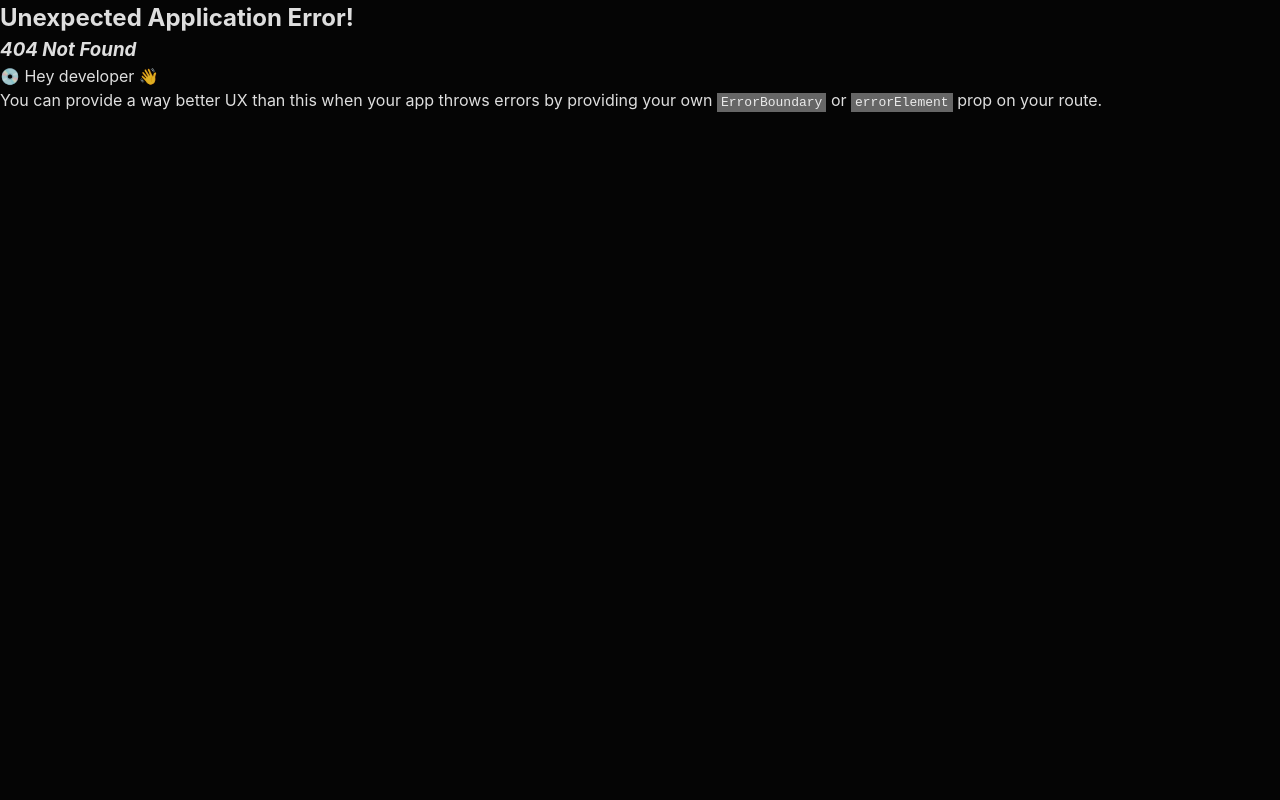
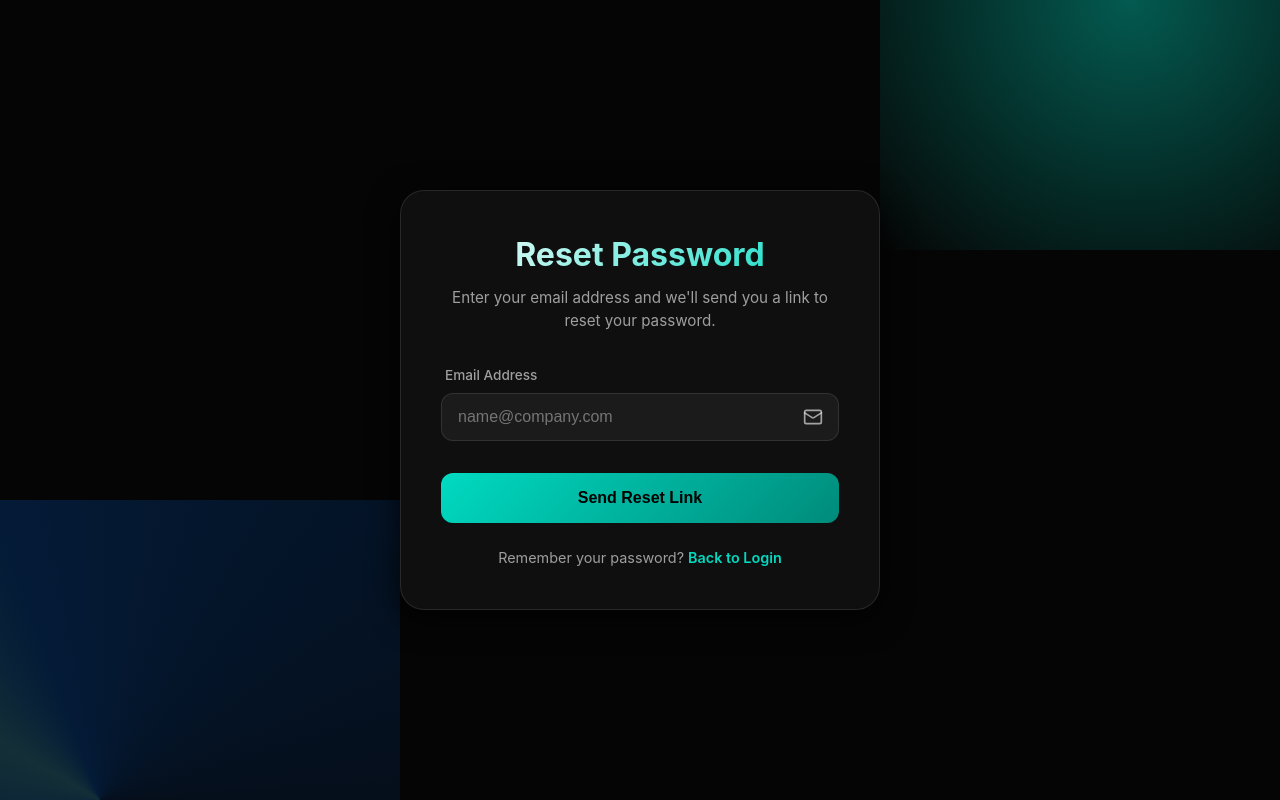
Before and after one commit to Navin-xmr/navin-frontend, a React (Vite) app in the folder frontend/: page /forgot-password in a window 1280 px wide. Before the commit this address had no page. Built offline with nearby package versions, Linux system fonts and the light colour scheme.

Commit message:
feat: add forgot password page

```diff
--- a/frontend/src/App.tsx
+++ b/frontend/src/App.tsx
@@ -2,6 +2,7 @@ import { createBrowserRouter, RouterProvider } from 'react-router-dom';
 import Home from './pages/Home/Home';
 import Signup from './pages/auth/Signup/Signup';
 import Login from './pages/auth/Login/Login';
+import ForgotPassword from './pages/auth/ForgotPassword/ForgotPassword';
 import CustomerDashboard from './pages/dashboard/CustomerDashboard';
 import './App.css';
 
@@ -19,6 +20,10 @@ const router = createBrowserRouter([
     element: <Login />,
   },
   {
+    path: '/forgot-password',
+    element: <ForgotPassword />,
+  },
+  {
     path: '/customer-dashboard',
     element: <CustomerDashboard />,
   },
--- /dev/null
+++ b/frontend/src/pages/auth/ForgotPassword/ForgotPassword.css
@@ -0,0 +1,50 @@
+.success-card {
+    text-align: center;
+    display: flex;
+    flex-direction: column;
+    align-items: center;
+    animation: fadeIn 0.5s ease-out;
+}
+
+.success-icon-wrapper {
+    margin-bottom: 24px;
+    background: rgba(0, 218, 193, 0.1);
+    padding: 20px;
+    border-radius: 50%;
+    display: inline-flex;
+    align-items: center;
+    justify-content: center;
+}
+
+.success-icon {
+    color: var(--teal-primary);
+}
+
+.back-to-login-btn {
+    width: 100%;
+    margin-top: 8px;
+    text-decoration: none;
+}
+
+.input-icon {
+    position: absolute;
+    right: 16px;
+    top: 50%;
+    transform: translateY(-50%);
+    color: var(--text-muted);
+    display: flex;
+    align-items: center;
+    pointer-events: none;
+}
+
+@keyframes fadeIn {
+    from {
+        opacity: 0;
+        transform: translateY(10px);
+    }
+
+    to {
+        opacity: 1;
+        transform: translateY(0);
+    }
+}
--- /dev/null
+++ b/frontend/src/pages/auth/ForgotPassword/ForgotPassword.tsx
@@ -0,0 +1,123 @@
+import React, { useState } from 'react';
+import { Link } from 'react-router-dom';
+import { Mail, ArrowLeft, CheckCircle2 } from 'lucide-react';
+import '../Signup/Signup.css';
+import './ForgotPassword.css';
+
+const ForgotPassword: React.FC = () => {
+  const [email, setEmail] = useState('');
+  const [error, setError] = useState('');
+  const [loading, setLoading] = useState(false);
+  const [submitted, setSubmitted] = useState(false);
+  const [touched, setTouched] = useState(false);
+
+  const validateEmail = (val: string) => {
+    if (!val) {
+      return 'Email is required';
+    } else if (!/\S+@\S+\.\S+/.test(val)) {
+      return 'Invalid email format';
+    }
+    return '';
+  };
+
+  const handleChange = (e: React.ChangeEvent<HTMLInputElement>) => {
+    const val = e.target.value;
+    setEmail(val);
+    if (touched) {
+      setError(validateEmail(val));
+    }
+  };
+
+  const handleBlur = () => {
+    setTouched(true);
+    setError(validateEmail(email));
+  };
+
+  const handleSubmit = async (e: React.FormEvent) => {
+    e.preventDefault();
+    setTouched(true);
+    const emailError = validateEmail(email);
+    if (emailError) {
+      setError(emailError);
+      return;
+    }
+
+    setLoading(true);
+    // Simulate API call
+    setTimeout(() => {
+      setLoading(false);
+      setSubmitted(true);
+    }, 1500);
+  };
+
+  if (submitted) {
+    return (
+      <div className="auth-container">
+        <div className="signup-card success-card">
+          <div className="success-icon-wrapper">
+            <CheckCircle2 size={64} className="success-icon" />
+          </div>
+          <div className="signup-header">
+            <h2>Check your email</h2>
+            <p>If this email exists, you'll receive a reset link shortly.</p>
+          </div>
+          <Link to="/login" className="submit-btn back-to-login-btn">
+            <ArrowLeft size={20} />
+            Back to Login
+          </Link>
+        </div>
+      </div>
+    );
+  }
+
+  return (
+    <div className="auth-container">
+      <div className="signup-card">
+        <div className="signup-header">
+          <h2>Reset Password</h2>
+          <p>Enter your email address and we'll send you a link to reset your password.</p>
+        </div>
+
+        <form className="signup-form" onSubmit={handleSubmit} noValidate>
+          <div className="form-group">
+            <label htmlFor="email">Email Address</label>
+            <div className="input-wrapper">
+              <input
+                type="email"
+                id="email"
+                name="email"
+                placeholder="name@company.com"
+                value={email}
+                onChange={handleChange}
+                onBlur={handleBlur}
+                className={error ? 'error' : ''}
+                autoComplete="email"
+              />
+              <div className="input-icon">
+                <Mail size={20} />
+              </div>
+            </div>
+            {error && <span className="error-message">{error}</span>}
+          </div>
+
+          <button type="submit" className="submit-btn" disabled={loading}>
+            {loading ? (
+              <>
+                <div className="loading-spinner"></div>
+                Sending Link...
+              </>
+            ) : (
+              'Send Reset Link'
+            )}
+          </button>
+        </form>
+
+        <p className="login-link">
+          Remember your password? <Link to="/login">Back to Login</Link>
+        </p>
+      </div>
+    </div>
+  );
+};
+
+export default ForgotPassword;
```
